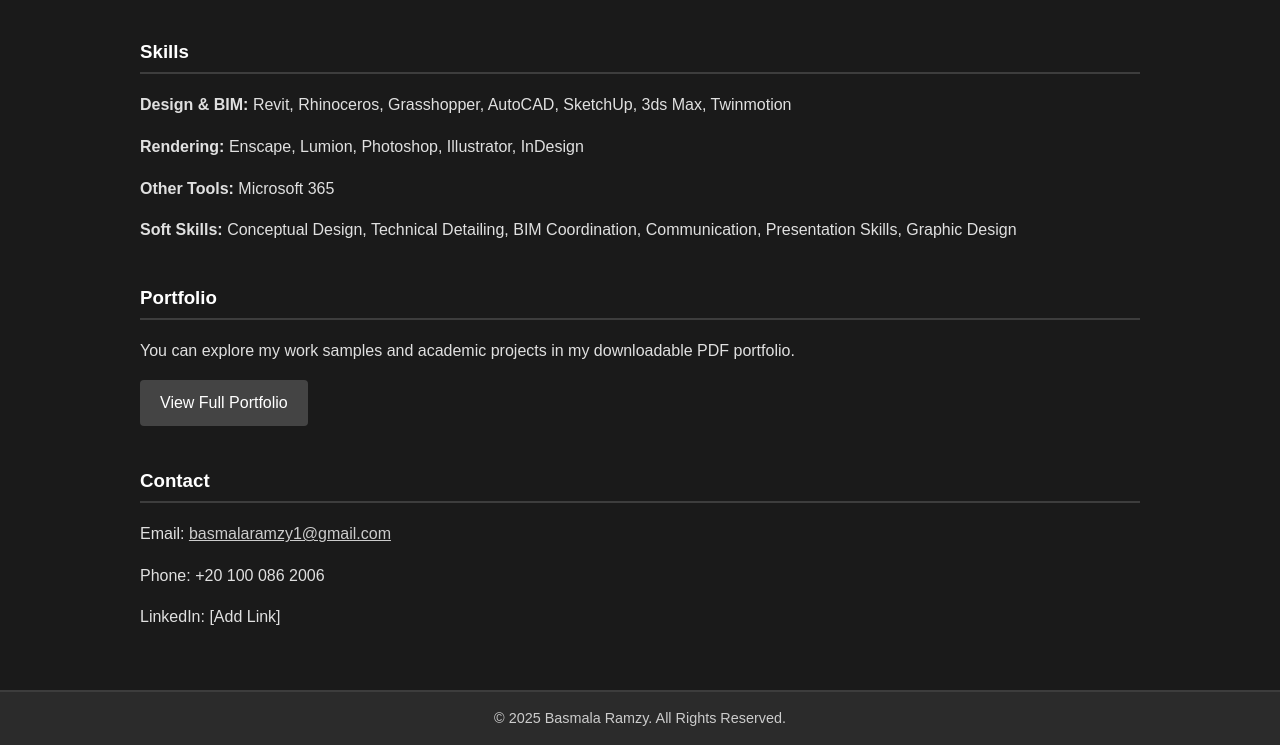
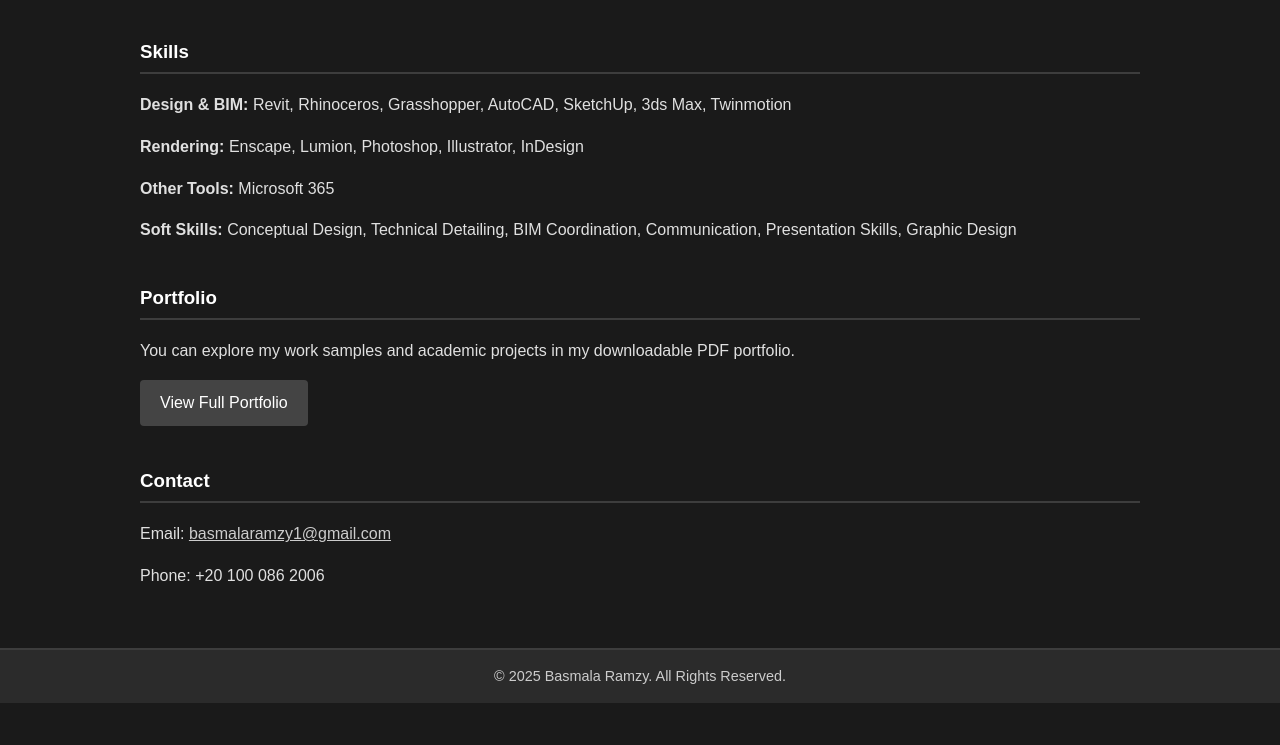
Before and after one commit to basmalaramzy/basmalaramzy.github.io, a plain HTML site: page index.html in a window 1280 px wide. Shown: the part 1022-1767 px from the top of the page. After the commit the page ends 1725 px from the top, so only its background shows below. Drawn offline with Linux system fonts and the light colour scheme.

Commit message:
Update index.html

```diff
--- a/index.html
+++ b/index.html
@@ -127,7 +127,6 @@
                 </div>
             </div>
             <div class="hero-photo" style="background-image: url('profile.jpg');">
-                <!-- Add your profile photo here -->
             </div>
         </div>
 
@@ -171,7 +170,6 @@
             <h3>Contact</h3>
             <p>Email: <a href="mailto:basmalaramzy1@gmail.com" style="color:#cccccc;">basmalaramzy1@gmail.com</a></p>
             <p>Phone: +20 100 086 2006</p>
-            <p>LinkedIn: [Add Link]</p>
         </section>
     </div>
 
```
